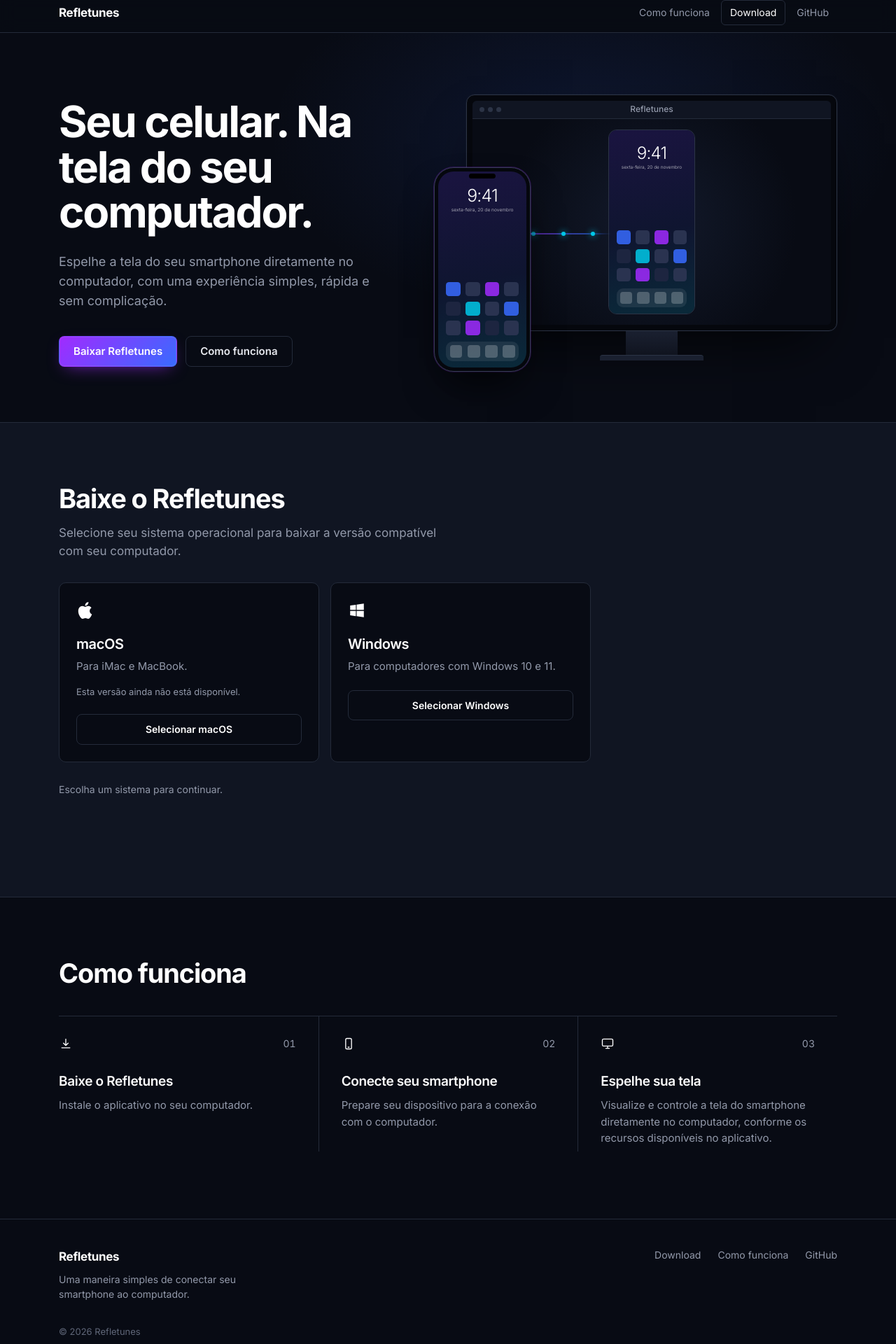
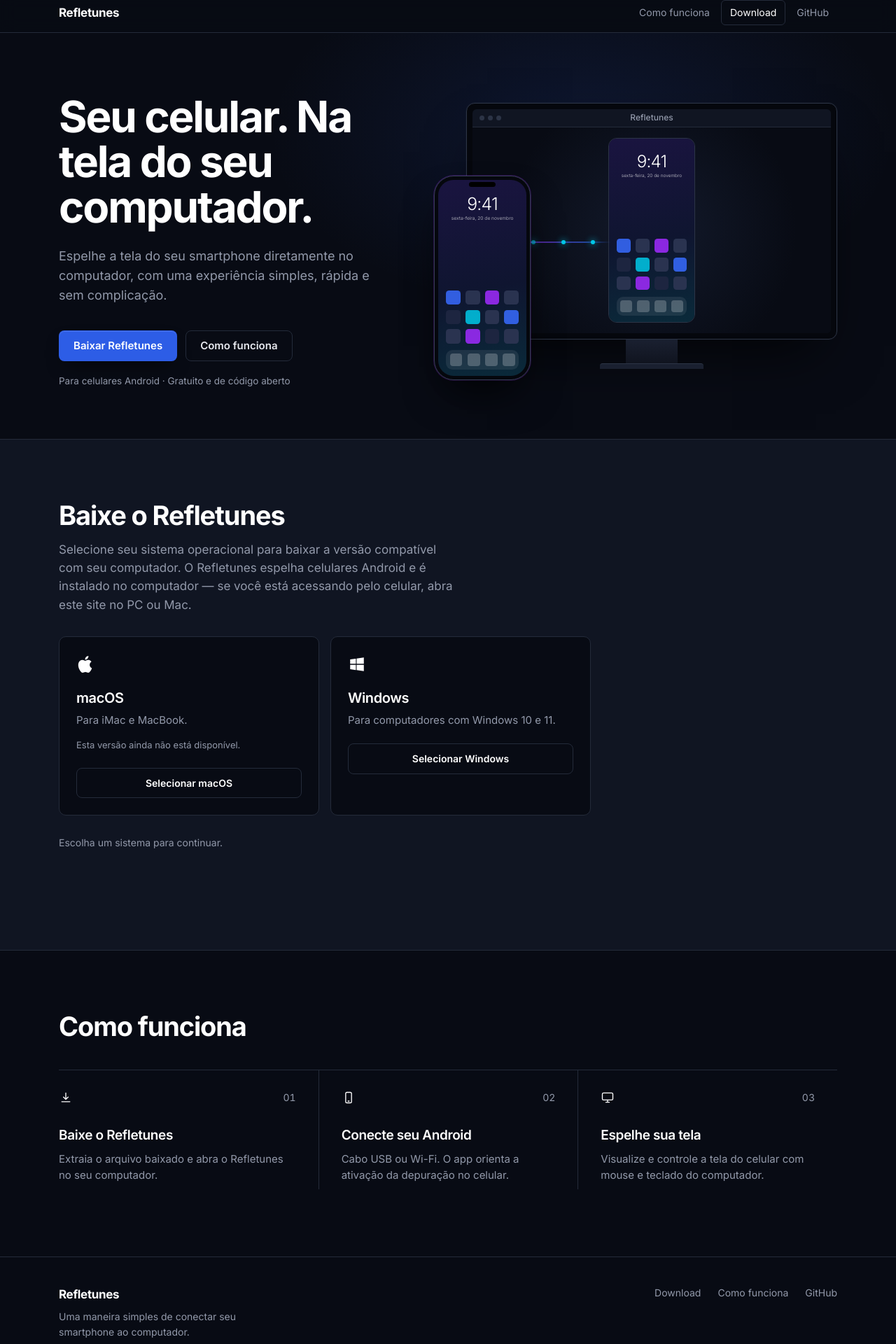
Before and after one commit to Alex-UI-UX/Refletunes, a React (Vite) app in the folder website/: page / in a window 1280 px wide. Shown: the part 10-1930 px from the top of the page at 70% size. Built offline with nearby package versions, Linux system fonts and the light colour scheme.

Commit message:
UI: reduzir aspectos de IA — CTA solido, contraste AA, copy Android, beta transparente

```diff
--- a/website/src/components/DownloadSection.tsx
+++ b/website/src/components/DownloadSection.tsx
@@ -41,6 +41,8 @@ export default function DownloadSection() {
         <h2 id="download-title" className="section__title">Baixe o Refletunes</h2>
         <p className="section__lead">
           Selecione seu sistema operacional para baixar a versão compatível com seu computador.
+          O Refletunes espelha celulares Android e é instalado no computador — se você está
+          acessando pelo celular, abra este site no PC ou Mac.
         </p>
 
         {detected && (
@@ -84,6 +86,11 @@ export default function DownloadSection() {
                 <DownloadIcon />
                 Baixar para {current.name}
               </button>
+              {canDownload && (
+                <p className="download__note">
+                  Versão beta 0.1.0 · arquivo .zip portátil — extraia e execute o Refletunes.
+                </p>
+              )}
               {!canDownload && <p className="download__note">Esta versão ainda não está disponível.</p>}
             </>
           )}
--- a/website/src/components/Hero.tsx
+++ b/website/src/components/Hero.tsx
@@ -13,6 +13,7 @@ export default function Hero() {
             <a href="#download" className="btn btn--primary">Baixar Refletunes</a>
             <a href="#como-funciona" className="btn btn--ghost">Como funciona</a>
           </div>
+          <p className="hero__meta">Para celulares Android · Gratuito e de código aberto</p>
         </div>
         <ProductDemo />
       </div>
--- a/website/src/components/HowItWorks.tsx
+++ b/website/src/components/HowItWorks.tsx
@@ -1,9 +1,9 @@
 import { DownloadIcon, PhoneIcon, ScreenIcon } from "./Icons";
 
 const STEPS = [
-  { n: "01", icon: <DownloadIcon />, title: "Baixe o Refletunes", text: "Instale o aplicativo no seu computador." },
-  { n: "02", icon: <PhoneIcon />, title: "Conecte seu smartphone", text: "Prepare seu dispositivo para a conexão com o computador." },
-  { n: "03", icon: <ScreenIcon />, title: "Espelhe sua tela", text: "Visualize e controle a tela do smartphone diretamente no computador, conforme os recursos disponíveis no aplicativo." },
+  { n: "01", icon: <DownloadIcon />, title: "Baixe o Refletunes", text: "Extraia o arquivo baixado e abra o Refletunes no seu computador." },
+  { n: "02", icon: <PhoneIcon />, title: "Conecte seu Android", text: "Cabo USB ou Wi-Fi. O app orienta a ativação da depuração no celular." },
+  { n: "03", icon: <ScreenIcon />, title: "Espelhe sua tela", text: "Visualize e controle a tela do celular com mouse e teclado do computador." },
 ];
 
 export default function HowItWorks() {
--- a/website/src/styles.css
+++ b/website/src/styles.css
@@ -8,6 +8,7 @@
   --muted: #9299aa;
   --border: #242b3a;
   --accent: linear-gradient(135deg, var(--purple), var(--blue));
+  --accent-solid: #2d5de6;
   --ease: cubic-bezier(0.2, 0.7, 0.2, 1);
   color-scheme: dark;
 }
@@ -29,6 +30,8 @@ h1, h2, h3, p, ol { margin: 0; }
 ol { padding: 0; list-style: none; }
 
 :focus-visible { outline: 2px solid var(--blue); outline-offset: 3px; border-radius: 6px; }
+::selection { background: rgb(56 107 255 / 0.45); color: #fff; }
+p, li { text-wrap: pretty; }
 
 .container { width: 100%; max-width: 1160px; margin: 0 auto; padding: 0 24px; }
 .skip { position: absolute; left: -999px; top: 8px; background: var(--bg2); padding: 8px 12px; border-radius: 6px; z-index: 100; }
@@ -42,8 +45,8 @@ ol { padding: 0; list-style: none; }
   transition: transform 0.15s var(--ease), background-color 0.2s, border-color 0.2s, box-shadow 0.2s, opacity 0.2s;
 }
 .btn:active:not(:disabled) { transform: translateY(1px); }
-.btn--primary { background: var(--accent); color: #fff; box-shadow: 0 0 0 1px rgb(255 255 255 / 0.08) inset, 0 8px 24px -10px rgb(161 43 255 / 0.7); }
-.btn--primary:hover:not(:disabled) { box-shadow: 0 0 0 1px rgb(255 255 255 / 0.16) inset, 0 10px 28px -8px rgb(56 107 255 / 0.8); }
+.btn--primary { background: var(--accent-solid); color: #fff; box-shadow: 0 1px 0 0 rgb(255 255 255 / 0.12) inset, 0 12px 28px -12px rgb(0 0 0 / 0.8); }
+.btn--primary:hover:not(:disabled) { background: #4a79ff; box-shadow: 0 1px 0 0 rgb(255 255 255 / 0.16) inset, 0 14px 32px -12px rgb(0 0 0 / 0.85); }
 .btn--ghost { background: transparent; border-color: var(--border); color: #e6e8ee; }
 .btn--ghost:hover { background: var(--bg2); border-color: #343d52; }
 .btn--lg { height: 52px; padding: 0 28px; font-size: 16px; }
@@ -69,6 +72,7 @@ ol { padding: 0; list-style: none; }
 .hero__title { font-size: clamp(38px, 5.2vw, 62px); line-height: 1.04; letter-spacing: -0.035em; font-weight: 650; max-width: 11em; }
 .hero__sub { margin-top: 24px; font-size: 18px; color: var(--muted); max-width: 30em; }
 .hero__actions { margin-top: 36px; display: flex; gap: 12px; flex-wrap: wrap; }
+.hero__meta { margin-top: 18px; font-size: 13.5px; color: var(--muted); }
 
 /* Demo */
 .demo { position: relative; width: 100%; aspect-ratio: 16 / 11; }
@@ -125,7 +129,7 @@ ol { padding: 0; list-style: none; }
 .pcard__icon { color: #fff; margin-bottom: 14px; height: 30px; display: flex; align-items: center; }
 .pcard__name { font-size: 20px; font-weight: 600; letter-spacing: -0.02em; }
 .pcard__desc { font-size: 15px; color: var(--muted); }
-.pcard__tag { margin-top: 10px; font-size: 12.5px; color: var(--cyan); }
+.pcard__tag { margin-top: 10px; font-size: 12.5px; color: #8ea5ff; }
 .pcard__unavail { margin-top: 10px; font-size: 13px; color: var(--muted); }
 .pcard__select { margin-top: 18px; width: 100%; text-align: center; padding: 10px 14px; font-size: 14px; font-weight: 550; border: 1px solid var(--border); border-radius: 8px; transition: background-color 0.2s, border-color 0.2s, color 0.2s; }
 .pcard:hover .pcard__select { border-color: #3a4560; background: var(--bg2); }
@@ -155,7 +159,7 @@ ol { padding: 0; list-style: none; }
 .footer__brand p { margin-top: 8px; color: var(--muted); font-size: 14px; max-width: 24em; }
 .footer__nav { display: flex; gap: 24px; font-size: 14px; color: var(--muted); }
 .footer__nav a:hover { color: var(--text); }
-.footer__copy { margin-top: 32px; font-size: 13px; color: #5f6678; }
+.footer__copy { margin-top: 32px; font-size: 13px; color: #7d8496; }
 
 /* Responsivo */
 @media (max-width: 920px) {
@@ -166,8 +170,8 @@ ol { padding: 0; list-style: none; }
 }
 @media (max-width: 600px) {
   .container { padding: 0 20px; }
-  .header__inner { height: 52px; }
-  .header__link { padding: 6px 8px; font-size: 13px; }
+  .header__inner { height: 56px; }
+  .header__link { padding: 10px 10px; font-size: 13.5px; }
   .hero__actions .btn { width: 100%; }
   .hero__sub { font-size: 16px; }
   .download, .how { padding: 64px 0; }
```
